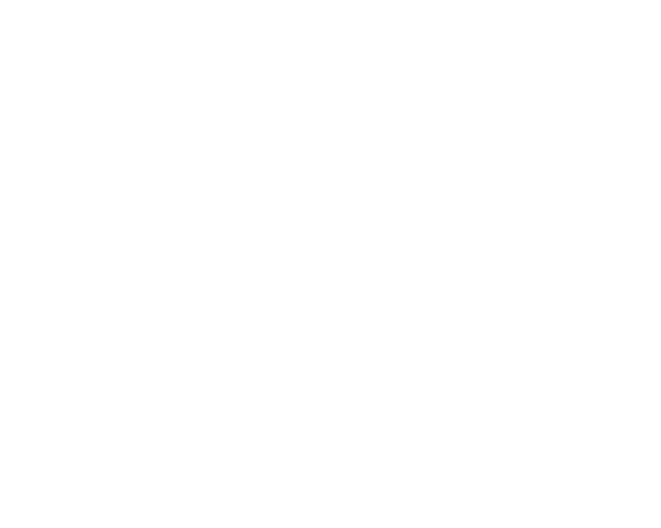
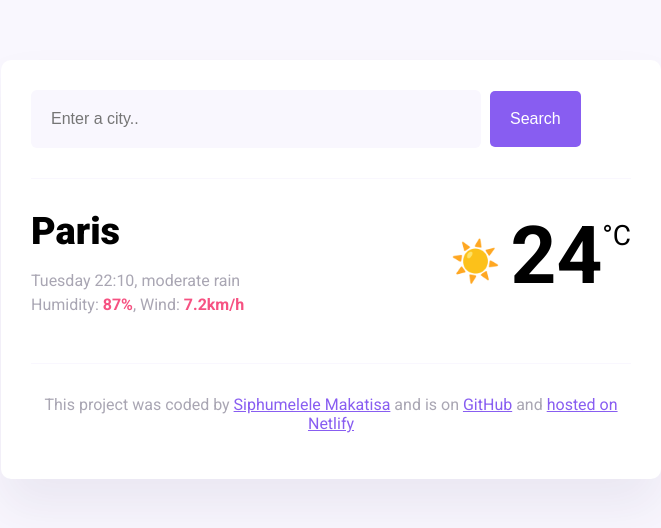
Before and after one commit to SIPHUMELELE22/Weather-App, a plain HTML site: page index.html in a window 1280 px wide. Shown: the whole page, without its empty margins (309-970 px from the left). Drawn offline with nearby package versions, Linux system fonts and the light colour scheme.

Commit message:
Updated the index.html file

```diff
--- a/index.html
+++ b/index.html
@@ -1,11 +1,222 @@
 <!DOCTYPE html>
 <html lang="en">
-<head>
-  <meta charset="UTF-8">
-  <meta name="viewport" content="width=device-width, initial-scale=1.0">
-  <title>Document</title>
-</head>
-<body>
+  <head>
+    <script src="https://unpkg.com/axios@1.1.2/dist/axios.min.js"></script>
+    <meta charset="UTF-8" />
+    <meta name="viewport" content="width=device-width, initial-scale=1.0" />
+    <link rel="preconnect" href="https://fonts.googleapis.com" />
+    <link rel="preconnect" href="https://fonts.gstatic.com" crossorigin />
+    <link
+      href="https://fonts.googleapis.com/css2?family=Roboto:ital,wght@0,100;0,400;0,500;0,700;0,900;1,100;1,300;1,400;1,500;1,700;1,900&display=swap"
+      rel="stylesheet"
+    />
+    <title>My weather application</title>
+    <style>
+      body {
+        background: #f9f7fe;
+        font-family: "Roboto", sans-serif;
+      }
 
-</body>
+      a {
+        color: #885df1;
+      }
+
+      .weather-app {
+        background: white;
+        max-width: 600px;
+        margin: 60px auto;
+        padding: 30px;
+        border-radius: 10px;
+        box-shadow: 0 30px 50px rgba(65, 50, 100, 0.08);
+      }
+
+      header {
+        border-bottom: 1px solid #f9f7fe;
+        padding-bottom: 30px;
+      }
+
+      .search-input {
+        background-color: #f9f7fe;
+        border: none;
+        color: rgba(39, 33, 66, 0.4);
+        font-size: 16px;
+        padding: 20px;
+        width: 75%;
+        border-radius: 6px;
+      }
+
+      .search-button {
+        margin-left: 5px;
+        font-size: 16px;
+        background-color: #885df1;
+        color: white;
+        border: none;
+        padding: 20px;
+        line-height: 1;
+        border-radius: 5px;
+      }
+
+      main {
+        padding: 30px 0;
+      }
+
+      .current-temperature {
+        font-size: 48px;
+      }
+
+      .current-weather {
+        display: flex;
+        justify-content: space-between;
+      }
+
+      .current-city {
+        font-size: 38px;
+        font-weight: 900;
+        margin: 0;
+      }
+      .current-details {
+        color: rgba(39, 33, 66, 0.4);
+        font-size: 16px;
+        font-weight: 400;
+        line-height: 24px;
+      }
+
+      .current-details strong {
+        color: #f65282;
+      }
+
+      .current-temperature-icon {
+        position: relative;
+        top: -8px;
+        font-size: 40px;
+        margin-right: 10px;
+      }
+
+      .current-temperature-value {
+        font-size: 80px;
+        font-weight: bold;
+      }
+
+      .current-temperature-unit {
+        font-size: 28px;
+        position: relative;
+        top: -38px;
+      }
+
+      footer {
+        border-top: 1px solid #f9f7fe;
+        text-align: center;
+        padding-top: 15px;
+
+        color: rgba(39, 33, 66, 0.4);
+      }
+    </style>
+  </head>
+  <body>
+    <div class="weather-app">
+      <header>
+        <form id="search-form">
+          <input
+            type="search"
+            placeholder="Enter a city.."
+            required
+            class="search-input"
+            id="search-input"
+          />
+          <input type="submit" value="Search" class="search-button" />
+        </form>
+      </header>
+      <main>
+        <div class="current-weather">
+          <div>
+            <h1 class="current-city" id="current-city">Paris</h1>
+            <p class="current-details">
+              <span id="current-date"></span>, moderate rain <br />
+              Humidity: <strong>87%</strong>, Wind: <strong>7.2km/h</strong>
+            </p>
+          </div>
+          <div class="current-temperature">
+            <span class="current-temperature-icon">☀️</span
+            ><span class="current-temperature-value">24</span
+            ><span class="current-temperature-unit">°C</span>
+          </div>
+        </div>
+      </main>
+      <footer>
+        <p>
+          This project was coded by
+          <a href="#" target="_blank">Siphumelele Makatisa</a> and is on
+          <a
+            href="https://github.com/SIPHUMELELE22/Weather-App"
+            target="_blank"
+          >
+            GitHub</a
+          >
+          and
+          <a href="#" target="_blank">hosted on Netlify</a>
+        </p>
+      </footer>
+    </div>
+    <script>
+      function search(event) {
+        event.preventDefault();
+        let searchInputElement = document.querySelector("#search-input");
+        let cityElement = document.querySelector("#current-city");
+        cityElement.innerHTML = searchInputElement.value;
+
+        let apiKey = "a8410f837a6231f43oc1a1t6c91926bb";
+        let apiUrl = `https://api.shecodes.io/weather/v1/current?query=${searchInputElement.value}&key=${apiKey}`;
+        axios.get(apiUrl).then(displayTemperature);
+      }
+
+      function formatDate(date) {
+        let minutes = date.getMinutes();
+        let hours = date.getHours();
+        let day = date.getDay();
+
+        if (minutes < 10) {
+          minutes = `0${minutes}`;
+        }
+
+        if (hours < 10) {
+          hours = `0${hours}`;
+        }
+
+        let days = [
+          "Sunday",
+          "Monday",
+          "Tuesday",
+          "Wednesday",
+          "Thursday",
+          "Friday",
+          "Saturday",
+        ];
+
+        let formattedDay = days[day];
+        return `${formattedDay} ${hours}:${minutes}`;
+      }
+
+      let searchForm = document.querySelector("#search-form");
+      searchForm.addEventListener("submit", search);
+
+      let currentDateELement = document.querySelector("#current-date");
+      let currentDate = new Date();
+
+      currentDateELement.innerHTML = formatDate(currentDate);
+
+      function displayTemperature(response) {
+        let city = response.data.city;
+        let cityElement = document.querySelector("h1");
+        cityElement.innerHTML = `${city}`;
+        // let icon = document.querySelector(".current-temperature-icon");
+        // icon.innerHTML = response.data.condition.icon;
+
+        let temperatureElement = document.querySelector(
+          ".current-temperature-value"
+        );
+        let temperature = Math.round(response.data.temperature.current);
+        temperatureElement.innerHTML = `${temperature}`;
+      }
+    </script>
+  </body>
 </html>
```
